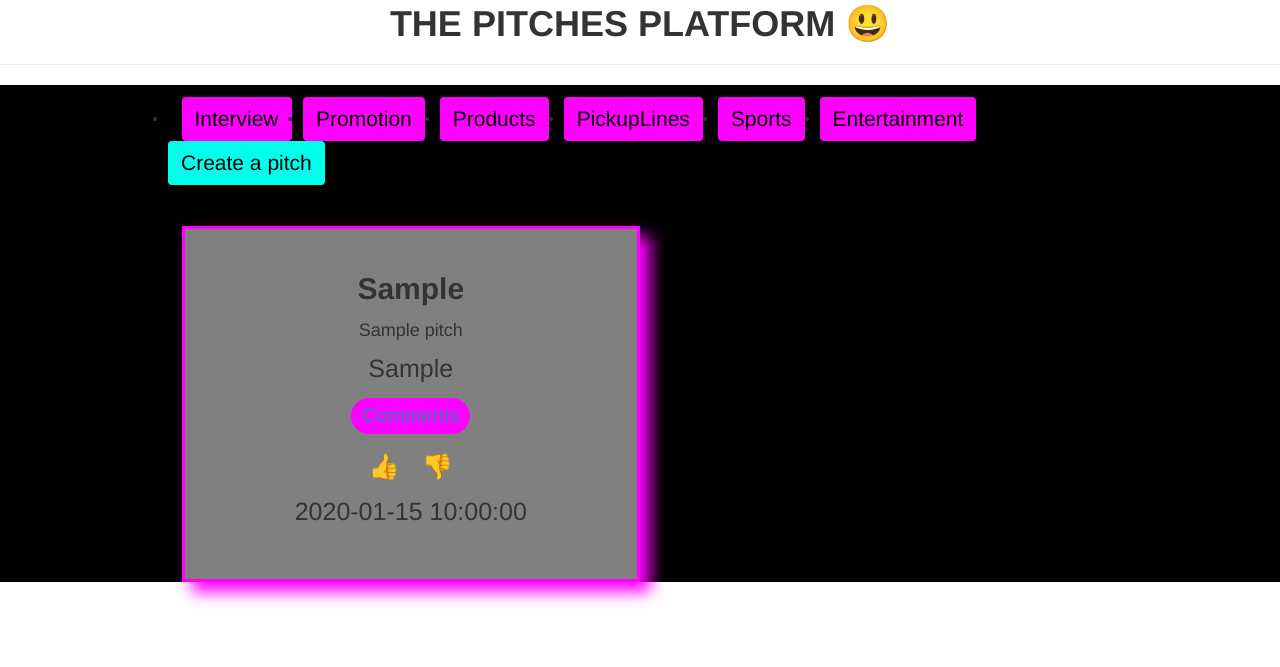
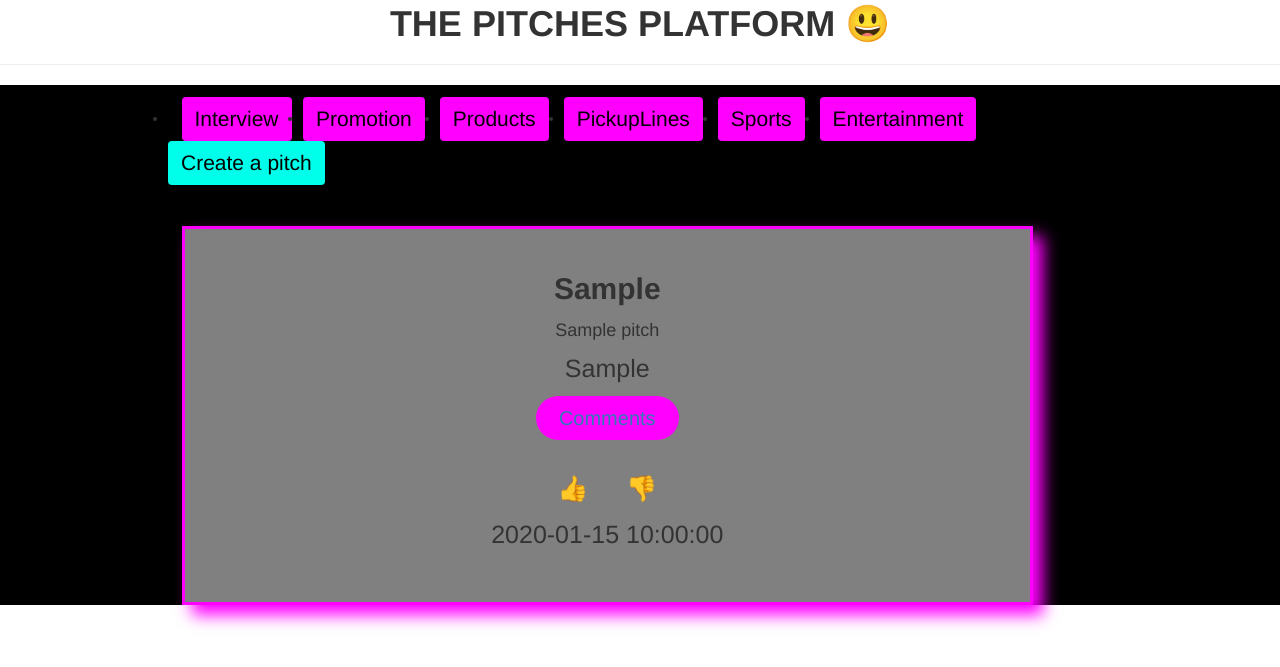
Before and after one commit to Memory-Wabwile/Pitches-Platform, a Flask app: page / in a window 1280 px wide. Shown: the part 118-785 px from the top of the page. Run offline with Flask 2, Linux system fonts and the light colour scheme; tables that the repository leaves empty hold one stand-in row (values such as "Sample post"); some libraries are stand-ins or nearby versions.

Commit message:
change size cards

```diff
--- a/app/templates/macros.html
+++ b/app/templates/macros.html
@@ -45,7 +45,7 @@
 <div style="background-color: black;  padding-top: 10%;">
     <div class="row">
         <div style="display: flex;">
-            <div style=" margin-top:1% ; width: 35%; padding:3% 3% 3% 3%; font-size: 25px; margin-left: 15%; text-align: center; border: 3px solid fuchsia;box-shadow: 10px 10px 15px fuchsia; background-color: gray; "
+            <div style=" margin-top:1% ; width: 65%; padding:3% 3% 3% 3%; font-size: 25px; margin-left: 15%; text-align: center; border: 3px solid fuchsia;box-shadow: 10px 10px 15px fuchsia; background-color: gray; "
                 class="card">
 
                 <div style="font-weight: bolder; font-size: larger;" class="card-header">
```
